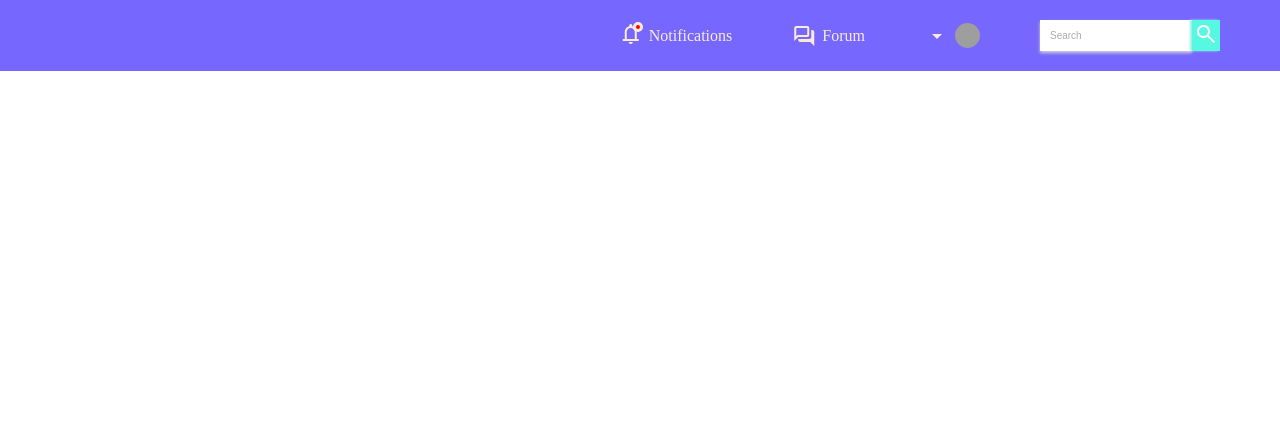
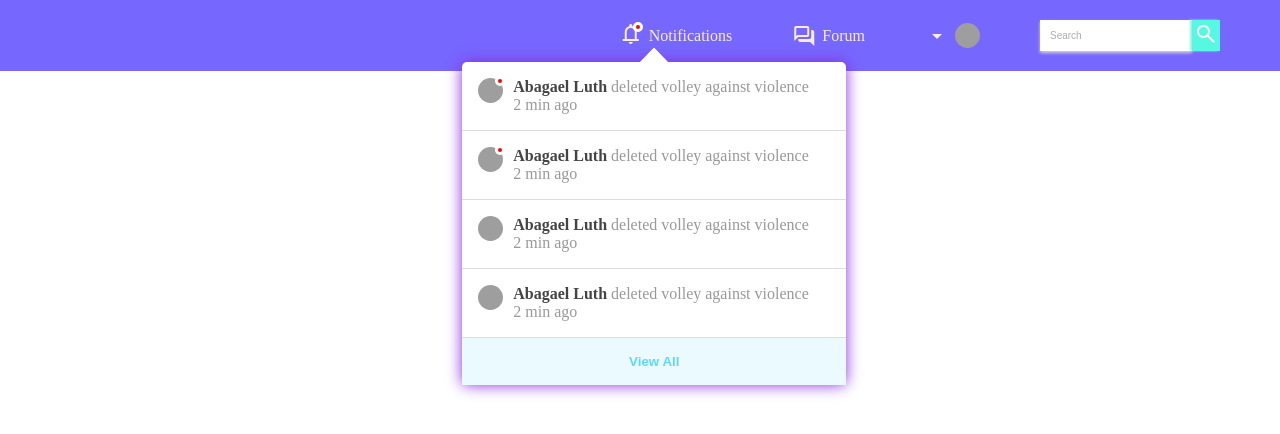
Before and after one commit to sanjaydambal/static_website, a plain HTML site: page index.html in a window 1280 px wide. Drawn offline with nearby package versions, Linux system fonts and the light colour scheme; grey boxes are pictures that could not be loaded.

Commit message:
notification box

```diff
--- a/index.html
+++ b/index.html
@@ -28,7 +28,85 @@
             <span class="active"></span>
         </div>
             <p>Notifications</p>
+            <div class="notification-box">
+              <div class="notification-item">
+                <div class="notification-img">
+                  <img
+                  class="image"
+                  src="https://klsvdit.edu.in/wp-content/uploads/2020/06/SD-768x576.jpg"
+                  alt="Sanjay Dambal"
+                />
+                <span class="active"></span>
 
+                </div>
+                <div class="notification-content">
+                  <p class="notification-action">
+                    <strong class="notification-name"> Abagael Luth</strong>
+             deleted volley against violence
+                  </p>
+
+                  <div class="notification-time"> 2 min ago</div>
+                </div>
+              </div>
+              <div class="notification-item">
+                <div class="notification-img">
+                  <img
+                  class="image"
+                  src="https://klsvdit.edu.in/wp-content/uploads/2020/06/SD-768x576.jpg"
+                  alt="Sanjay Dambal"
+                />
+                <span class="active"></span>
+
+                </div>
+                <div class="notification-content">
+                  <p class="notification-action">
+                    <strong class="notification-name"> Abagael Luth</strong>
+             deleted volley against violence
+                  </p>
+
+                  <div class="notification-time"> 2 min ago</div>
+                </div>
+              </div>
+              <div class="notification-item">
+                <div class="notification-img">
+                  <img
+                  class="image"
+                  src="https://klsvdit.edu.in/wp-content/uploads/2020/06/SD-768x576.jpg"
+                  alt="Sanjay Dambal"
+                />
+
+
+                </div>
+                <div class="notification-content">
+                  <p class="notification-action">
+                    <strong class="notification-name"> Abagael Luth</strong>
+             deleted volley against violence
+                  </p>
+
+                  <div class="notification-time"> 2 min ago</div>
+                </div>
+              </div>
+              <div class="notification-item">
+                <div class="notification-img">
+                  <img
+                  class="image"
+                  src="https://klsvdit.edu.in/wp-content/uploads/2020/06/SD-768x576.jpg"
+                  alt="Sanjay Dambal"
+                />
+
+
+                </div>
+                <div class="notification-content">
+                  <p class="notification-action">
+                    <strong class="notification-name"> Abagael Luth</strong>
+             deleted volley against violence
+                  </p>
+
+                  <div class="notification-time"> 2 min ago</div>
+                </div>
+              </div>
+              <button class="view"> View All</button>
+            </div>
         </div>
         <div class="forum header-element">
           <span class="material-symbols-outlined"> forum </span>
@@ -49,6 +127,7 @@
                 </span> </button>
         </div>
       </div>
+
     </div>
   </body>
 </html>
--- a/style.css
+++ b/style.css
@@ -22,6 +22,7 @@
     background: #7667fe;;
   }
 
+
   .header-element{
     /* background-color: red; */
     padding-right: 30px;
@@ -41,12 +42,12 @@
   position: absolute;
   width: 10px;
   height: 10px;
-  background-color: white;
+
   border-radius: 50%;
   top: 0%;
   right: 0;
   background-color: red;
-  border: 3px solid;
+  border: 3px solid white;
 
  }
 .icon{
@@ -91,3 +92,65 @@
   color: white;
   box-shadow: -2px 0px 2px #9aefdd;
 }
+
+.notification-box{
+  width: 30vw;
+
+  background-color: white;
+  /* display: flex;
+  justify-content: center; */
+  /* border: 2px solid red; */
+  box-shadow: 0px 0px 15px 0px blueviolet;
+  border-radius: 5px;
+  position: absolute;
+    top: 135%;
+    left: -109%;
+}
+.notification-box::before{
+  width: 0px;
+  height: 0px;
+  /* background: red; */
+  content: "";
+  position: absolute;
+  /* margin-left: -10px; */
+  transform: translateX(-50%) rotate(-45deg);
+  left: 50%;
+  border-right: 10px solid white;
+  border-top: 10px solid white;
+  border-left: 10px solid transparent;
+  border-bottom: 10px solid transparent;
+  top: -10px;
+}
+.notification-item{
+  display: flex;
+  /* background-color: red; */
+transition: 0.3s;
+padding: 1rem;
+  gap: 10px;
+  border-bottom: 1px solid #ddd;
+ color: #999;
+ }
+ .notification-item strong{
+  color: #444;
+ }
+ .notification-item:hover{
+  background-color: #f7faff;
+ }
+.notification-img{
+  position: relative;
+  display: flex;
+}
+
+.notification-img .active{
+  top: -2px;
+  right: -2px;
+
+}
+.view{
+  width: 100%;
+  padding: 1rem;
+  background-color: #ebfaff;
+  border: none;
+  color: #5ed8ff;
+  font-weight: 600;
+}
```
